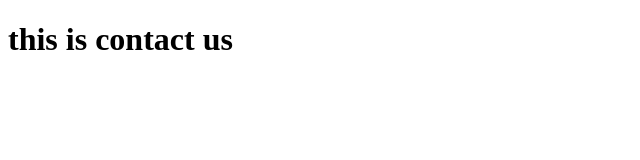
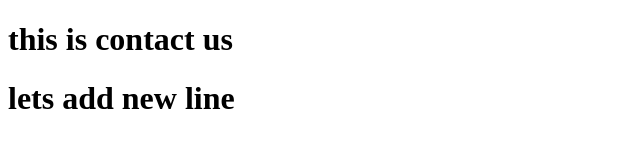
Before and after one commit to abhisharma1108/cupl, a plain HTML site: page ContactUs.html in a window 1280 px wide. Shown: the whole page, without its empty margins (0-640 px from the left). Drawn offline with Linux system fonts and the light colour scheme.

```diff
--- a/ContactUs.html
+++ b/ContactUs.html
@@ -7,5 +7,6 @@
 </head>
 <body>
 <h1>this is contact us</h1>
+<h1>lets add new line</h1>
 </body>
 </html>
```
